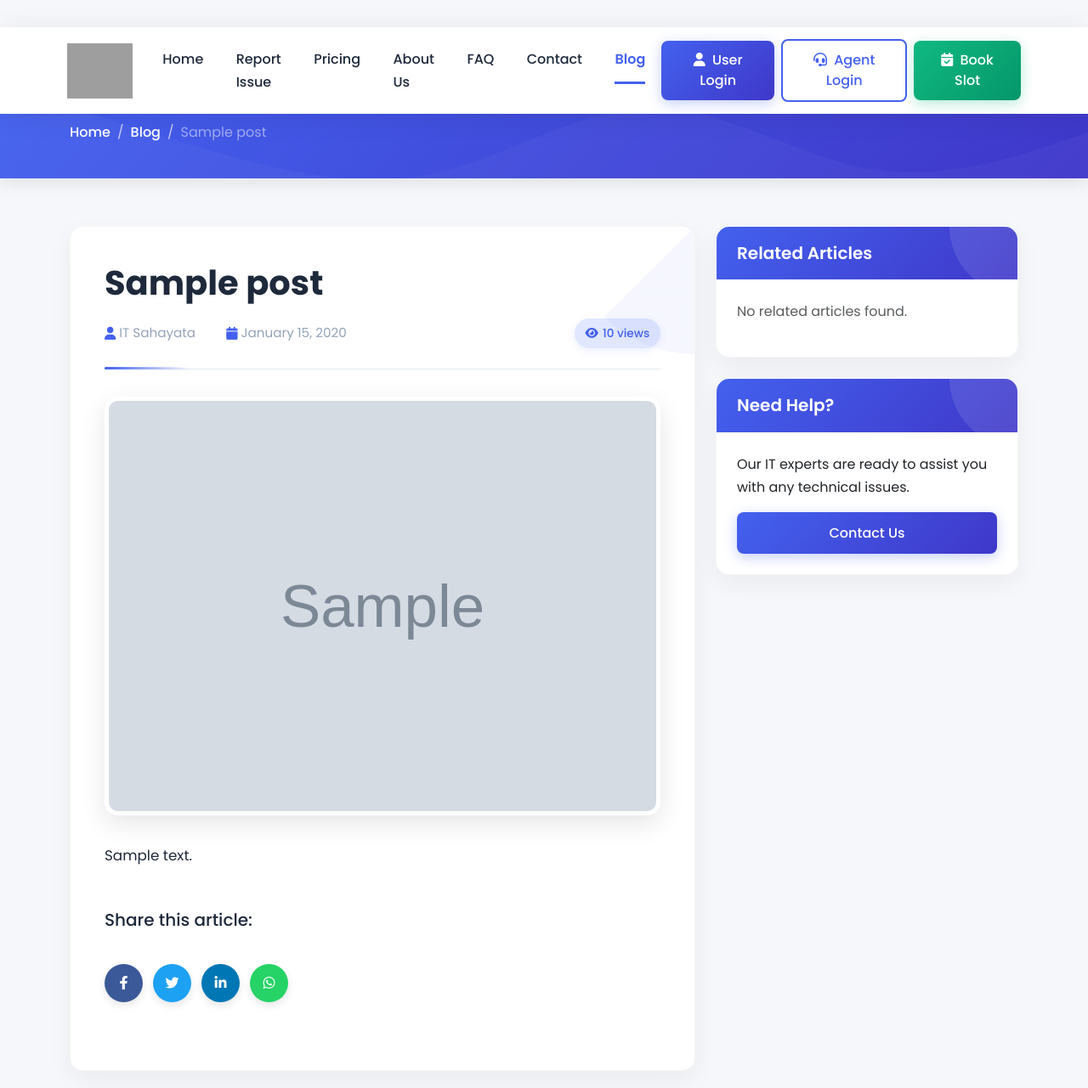
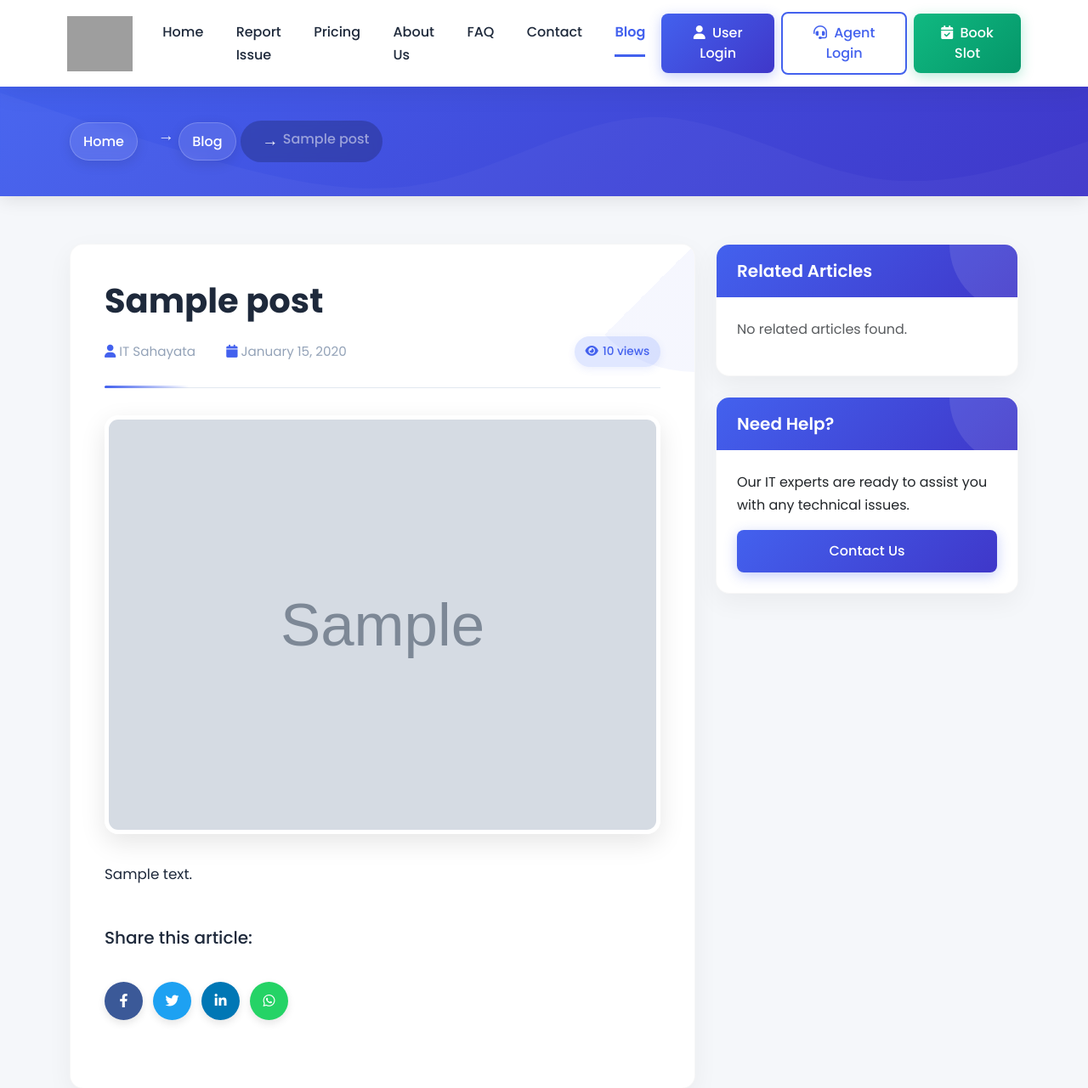
Before and after one commit to ankit-kumar-guptaa/ITSupportApp, a PHP site: page /blog/post.php?id=1 in a window 1280 px wide. Shown: the top 1281 px of the page at 85% size. Run offline with PHP 8.4, Linux system fonts and the light colour scheme; tables that the repository leaves empty or names only in its code hold one stand-in row (values such as "Sample post"); grey boxes marked "Sample" are stand-in pictures; grey boxes are pictures that could not be loaded.

Commit message:
refactor(styles): enhance breadcrumb navigation and clean up unused CSS
Improve breadcrumb navigation with modern styling, including animations and hover effects. Remove unused sticky sidebar CSS and comment out Bootstrap script for better maintainability.

```diff
--- a/blog/index.php
+++ b/blog/index.php
@@ -453,6 +453,6 @@ $posts = $stmt->fetchAll();
         </div>
     </footer> -->
     <?php include $_SERVER['DOCUMENT_ROOT'] . '/views/footer.php'; ?>
-    <script src="https://cdn.jsdelivr.net/npm/bootstrap@5.3.2/dist/js/bootstrap.bundle.min.js"></script>
+    <!-- <script src="https://cdn.jsdelivr.net/npm/bootstrap@5.3.2/dist/js/bootstrap.bundle.min.js"></script> -->
 </body>
 </html>
--- a/blog/post.php
+++ b/blog/post.php
@@ -154,30 +154,63 @@ $meta_description = substr(strip_tags($post['content']), 0, 160);
     }
 
     /* ब्रेडक्रम्ब नेविगेशन */
+  /* ब्रेडक्रम्ब नेविगेशन */
 .breadcrumb {
     background: transparent;
     padding: 0;
     margin: 0;
+    z-index: 2;
+    position: relative;
+    display: flex;
+    align-items: center;
+    gap: 5px;
 }
 
 .breadcrumb-item a {
     color: rgba(255, 255, 255, 0.9);
     text-decoration: none;
-        transition: var(--transition);
+    transition: all 0.4s cubic-bezier(0.4, 0, 0.2, 1);
     font-weight: 500;
+    padding: 8px 15px;
+    border-radius: 30px;
+    background: rgba(255, 255, 255, 0.1);
+    backdrop-filter: blur(5px);
+    border: 1px solid rgba(255, 255, 255, 0.2);
+    display: flex;
+    align-items: center;
+    box-shadow: 0 4px 15px rgba(0, 0, 0, 0.1);
 }
 
 .breadcrumb-item a:hover {
     color: white;
-        text-decoration: underline;
+    background: rgba(255, 255, 255, 0.2);
+    transform: translateY(-2px);
+    box-shadow: 0 6px 20px rgba(0, 0, 0, 0.15);
+    border-color: rgba(255, 255, 255, 0.3);
 }
 
 .breadcrumb-item.active {
-        color: rgba(255, 255, 255, 0.7);
+    color: rgba(255, 255, 255, 0.8);
+    padding: 8px 15px;
+    border-radius: 30px;
+    background: rgba(0, 0, 0, 0.2);
+    backdrop-filter: blur(5px);
+    font-weight: 500;
 }
 
 .breadcrumb-item+.breadcrumb-item::before {
-        color: rgba(255, 255, 255, 0.7);
+    color: rgba(255, 255, 255, 0.9);
+    content: "→";
+    padding: 0 8px;
+    font-size: 1.2em;
+    text-shadow: 0 2px 4px rgba(0, 0, 0, 0.1);
+    animation: arrowPulse 2s infinite;
+}
+
+@keyframes arrowPulse {
+    0% { transform: translateX(0); }
+    50% { transform: translateX(3px); }
+    100% { transform: translateX(0); }
 }
 
     /* मुख्य कंटेंट कंटेनर */
@@ -591,11 +624,7 @@ $meta_description = substr(strip_tags($post['content']), 0, 160);
         box-shadow: 0 8px 25px rgba(67, 97, 238, 0.4);
     }
 
-    /* स्टिकी साइडबार */
-    .sticky-top {
-        top: 2rem;
-        z-index: 900;
-    }
+
 
     /* रेस्पॉन्सिव एडजस्टमेंट्स */
     @media (max-width: 991px) {
@@ -736,11 +765,12 @@ $meta_description = substr(strip_tags($post['content']), 0, 160);
     <?php include $_SERVER['DOCUMENT_ROOT'] . '/views/header.php'; ?>
 
     <!-- Blog Header -->
+       <!-- Blog Header -->
        <header class="blog-header">
         <div class="container">
             <nav aria-label="breadcrumb">
                 <ol class="breadcrumb mb-0">
-                    <li class="breadcrumb-item"><a href="/" class="text-white">Home</a></li>
+                    <li class="breadcrumb-item"><a href="/index.php" class="text-white">Home</a></li>
                     <li class="breadcrumb-item"><a href="/blog/index.php" class="text-white">Blog</a></li>
                     <li class="breadcrumb-item active text-white-50" aria-current="page"><?php echo htmlspecialchars($post['title']); ?></li>
                 </ol>
```
Also changed, not shown: views/home.php (+1 -1 lines). Lines whose indentation alone changed are shown as unchanged.
